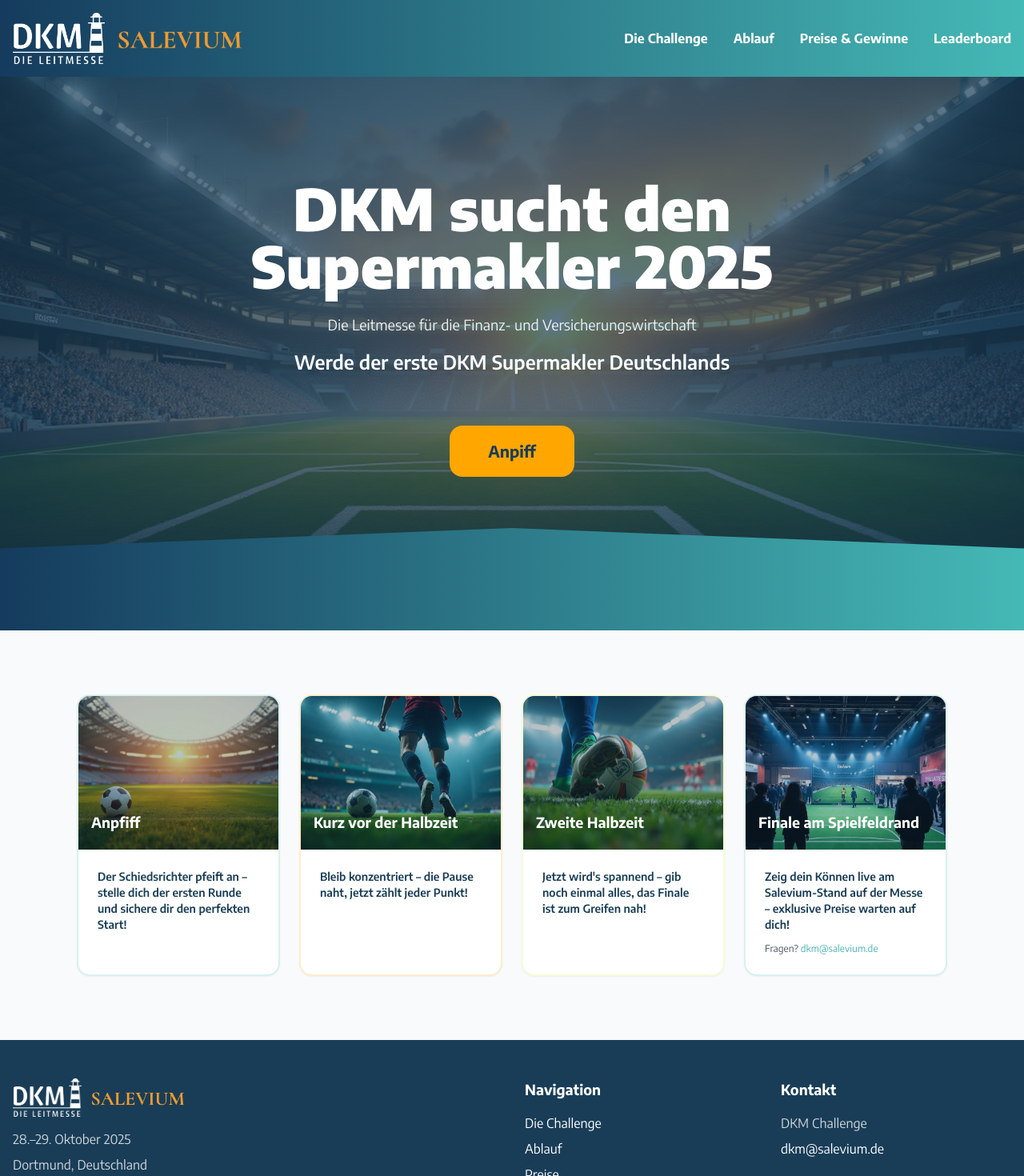
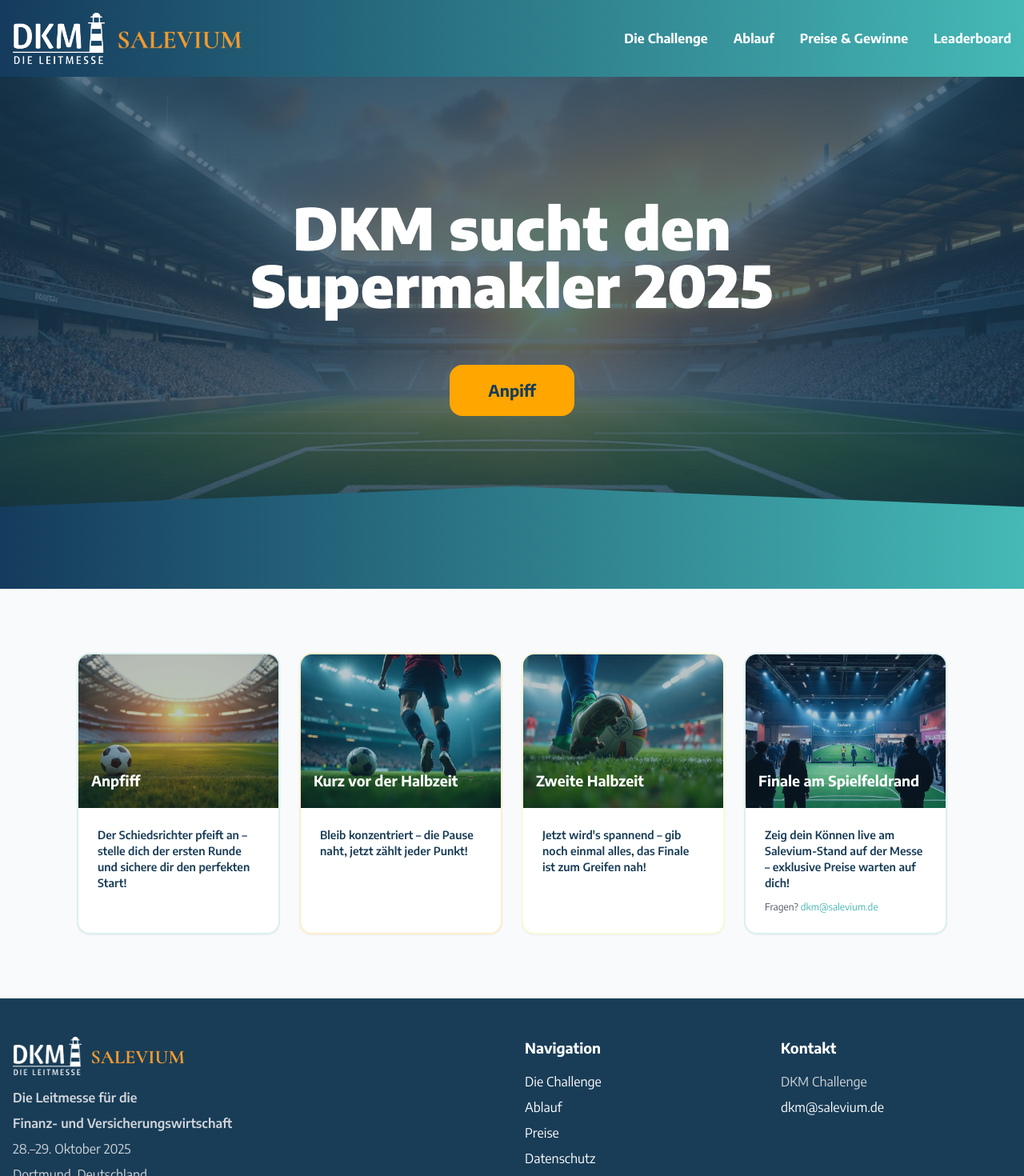
Before and after one commit to tepeciksafak-lang/dkm-style-game, a React (Vite) app: page / in a window 1280 px wide. Shown: the top 1470 px of the page at 80% size. Built offline with nearby package versions, Linux system fonts and the light colour scheme.

Commit message:
Remove text from hero section
Removed "Die Leitmesse für die Finanz- und Versicherungswirtschaft" and "Werde der erste DKM Supermakler Deutschlands" from the hero section. The footer remains unchanged.
-edited src/components/Footer.tsx
-edited src/pages/index.tsx

```diff
--- a/src/components/Footer.tsx
+++ b/src/components/Footer.tsx
@@ -20,6 +20,8 @@ const Footer = () => {
               />
             </div>
             <div className="font-encode space-y-2 text-gray-300">
+              <p className="font-semibold">Die Leitmesse für die</p>
+              <p className="font-semibold">Finanz- und Versicherungswirtschaft</p>
               <p>28.–29. Oktober 2025</p>
               <p>Dortmund, Deutschland</p>
               <p>Messe Westfalenhallen</p>
--- a/src/pages/Home.tsx
+++ b/src/pages/Home.tsx
@@ -119,15 +119,9 @@ const handleChallengeComplete = async (finalScore: number) => {
             <div className="absolute inset-0 bg-dkm-navy/70"></div>
 
             <div className="container mx-auto max-w-4xl text-center relative z-10">
-              <h1 className="font-encode font-black text-5xl md:text-7xl text-white mb-6">
+              <h1 className="font-encode font-black text-5xl md:text-7xl text-white mb-16">
                 DKM sucht den Supermakler 2025
               </h1>
-              <p className="font-encode text-lg text-white/90 mb-4">
-                Die Leitmesse für die Finanz- und Versicherungswirtschaft
-              </p>
-              <p className="font-encode font-semibold text-xl md:text-2xl text-white mb-16 max-w-2xl mx-auto leading-relaxed">
-                Werde der erste DKM Supermakler Deutschlands
-              </p>
 
               <Button
                 variant="dkm"
```
